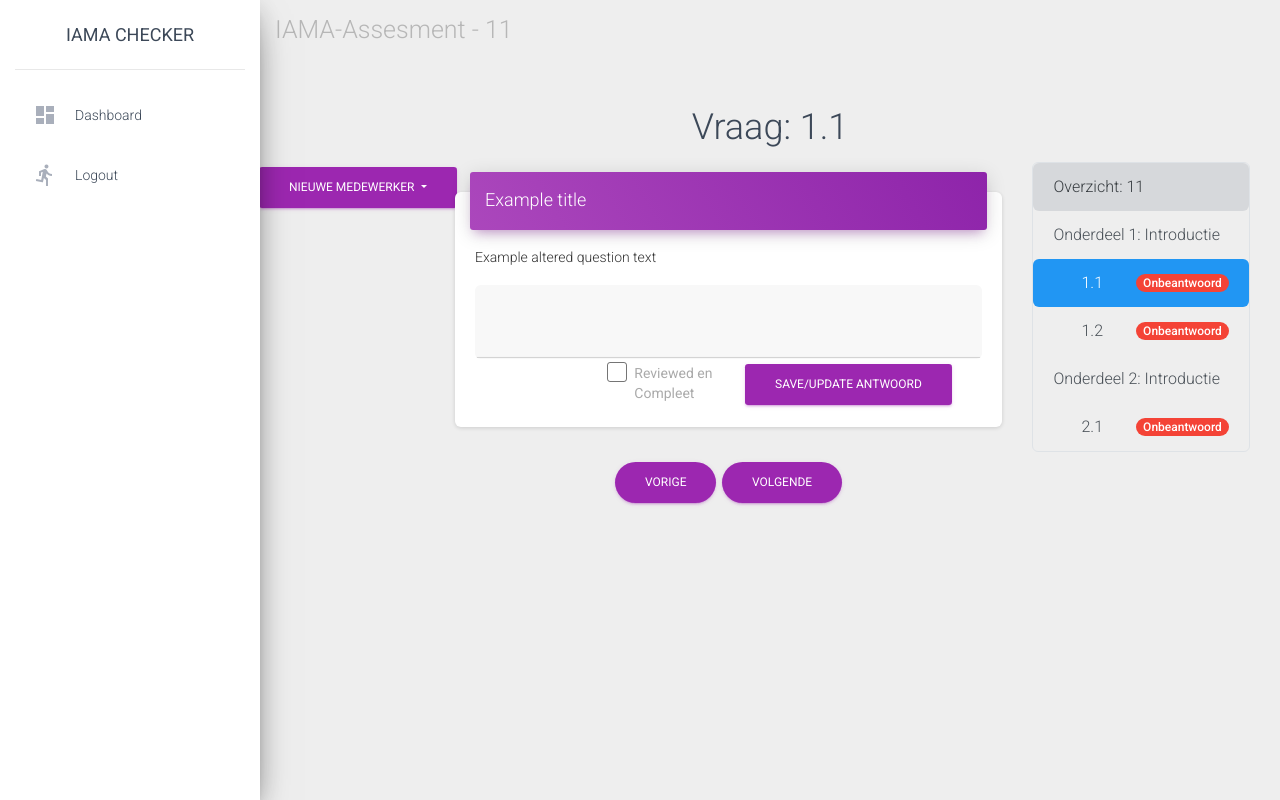
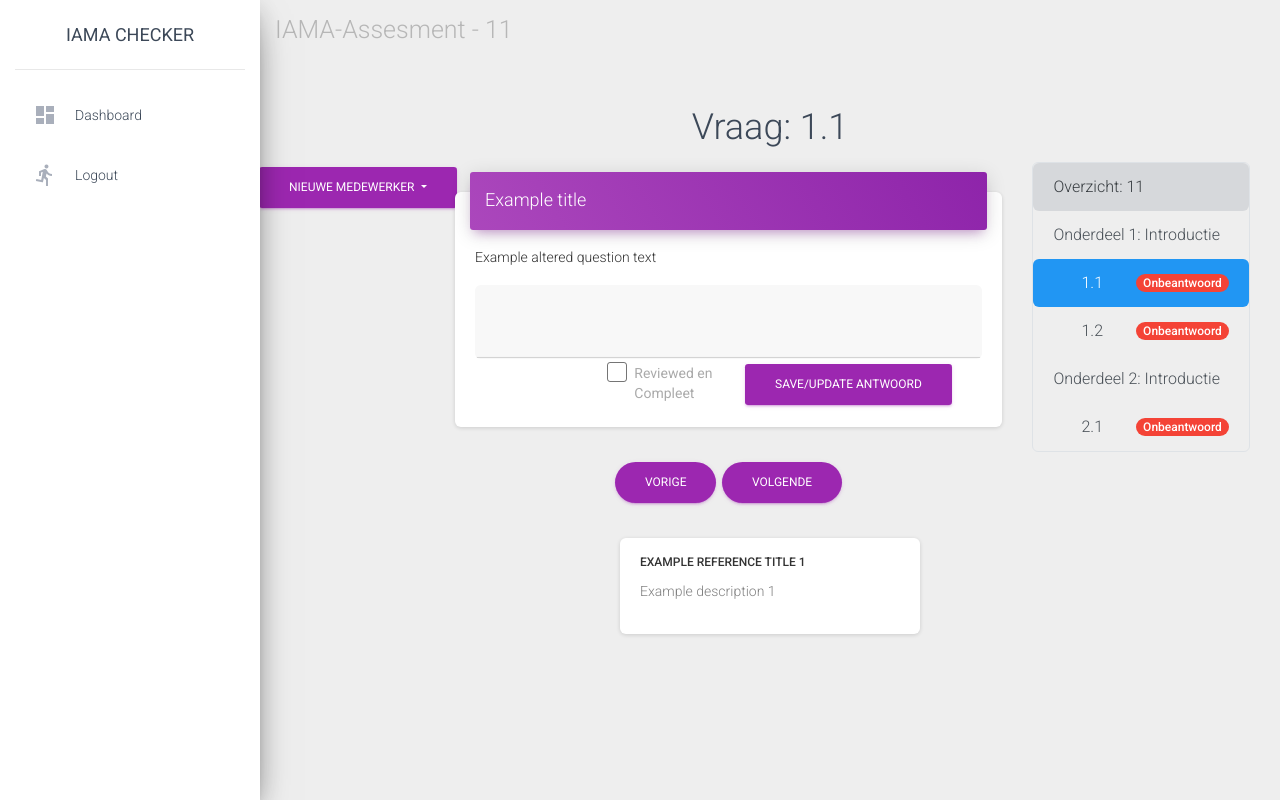
Before and after one commit to KoenBron/IAMA-checker, a Django app: page /assesments/6/question/2 in a window 1280 px wide. Run offline with Django 4.2, Linux system fonts and the light colour scheme; a user stored in the database is signed in; data comes from the database, SQL or seed files in the repository; some libraries are stand-ins or nearby versions.

Commit message:
Links added

```diff
--- a/iama_checker/base/models.py
+++ b/iama_checker/base/models.py
@@ -7,6 +7,9 @@ def user_sentinel():
 
 def user_pk_sentinel():
     return user_sentinel().pk
+
+def reference_sentinel():
+    return Reference.objects.get_or_create(description="Example description of reference", url="www.example.com")
 
 # Create your models here.
 class Assesment(models.Model):
@@ -41,3 +44,9 @@ class Collaborator(models.Model):
     organisation = models.CharField(max_length=60)
     # Many to many field as answer can have multiply collaborators and vice versa
     answers = models.ManyToManyField(Answer)
+
+class Reference(models.Model):
+    title = models.CharField(max_length=64, default="Example title")
+    description = models.TextField()
+    url = models.URLField(max_length=128)
+    questions = models.ManyToManyField(Question)
--- a/iama_checker/base/templates/base/q_detail.html
+++ b/iama_checker/base/templates/base/q_detail.html
@@ -60,4 +60,7 @@
         <a href="{% url 'base:question_detail' assesment.id buttons.next %}" class="btn btn-primary btn-round">Volgende</a>
     </div>
 </div>
+<div class="row row-cols-1 justify-content-center">
+    {% include 'includes/reference_list.html' with reference_list=reference_list %}
+</div>
 {% endblock %}
--- /dev/null
+++ b/iama_checker/base/templates/includes/reference_list.html
@@ -0,0 +1,10 @@
+{% for reference in reference_list %}
+<div class="col-md-4">
+    <div class="card">
+        <div class="card-body">
+            <h6 class="primary">{{ reference.title }}</h6>
+            <p style="color: grey"> {{ reference.description }} </p>
+        </div>
+    </div>
+</div>
+{% endfor %}
--- a/iama_checker/base/views.py
+++ b/iama_checker/base/views.py
@@ -1,7 +1,7 @@
 from django.shortcuts import render
 from django.contrib.auth.decorators import login_required
 from .forms import AssesmentForm, AnswerForm, CollaboratorForm
-from .models import Assesment, Question, Answer, Collaborator
+from .models import Assesment, Question, Answer, Collaborator, Reference
 from django.http import HttpResponseRedirect, HttpResponse
 from django.urls import reverse
 
@@ -148,8 +148,10 @@ def question_detail(request, assesment_id, question_id):
             "question": question,
             "index_context_objects": index_context_objects,
             "buttons": buttons,
+            "reference_list": Reference.objects.filter(questions__question_phase=question.phase),
         }
-        return render(request, "base/phase_intro.html", {"assesment": assesment, "question": question, "index_context_objects": index_context_objects, "buttons": buttons})
+        return render(request, "base/phase_intro.html", context)
+
     # Render question_detail page
     else:
         # Check if there is already an answer
@@ -167,8 +169,8 @@ def question_detail(request, assesment_id, question_id):
             "index_context_objects": index_context_objects,
             "buttons": buttons,
             "collab_list": Collaborator.objects.filter(answers=answer),
+            "reference_list": Reference.objects.filter(questions=question),
         }
-
         return render(request, "base/q_detail.html", context)
 
 # Save an answer to the database and alter it's completion status
@@ -240,14 +242,18 @@ def delete_collab(request, answer_id, collab_id):
     try:
         answer = Answer.objects.get(pk=answer_id)
         collab = Collaborator.objects.get(pk=collab_id)
-    except (KeyError, Collaborator.DoesNotExist) (KeyError, Answer.DoesNotExist):
-        return HttpResponse("error collaborator/answer doesn't exist")# TODO: create 404 page
+    # No answer found
+    except (KeyError, Answer.DoesNotExist):
+        return HttpResponse("error answer doesn't exist")# TODO: create 404 page
+    # No collaborator found
+    except (KeyError, Collaborator.DoesNotExist) :
+        return HttpResponse("error collaborator doesn't exist")# TODO: create 404 page
 
     # Check if user has authority to delete this collab
     if request.user.pk == answer.user.pk:
         # Delete relation and go back to previous page
         answer.collaborator_set.remove(collab)
         return HttpResponseRedirect(request.GET.get("next", "/"))
-
+    # User not authorised
     else:
         return HttpResponse("Error, not allowed to remove this collaborator")# TODO: Add error page for this
```
Also changed, not shown: iama_checker/base/fixtures/phases.json (deleted, +0 -9 lines), iama_checker/base/fixtures/references.json (added, +12 -0 lines), iama_checker/base/migrations/0010_reference.py (added), iama_checker/base/migrations/0011_reference_title.py (added), iama_checker/db.sqlite3.
